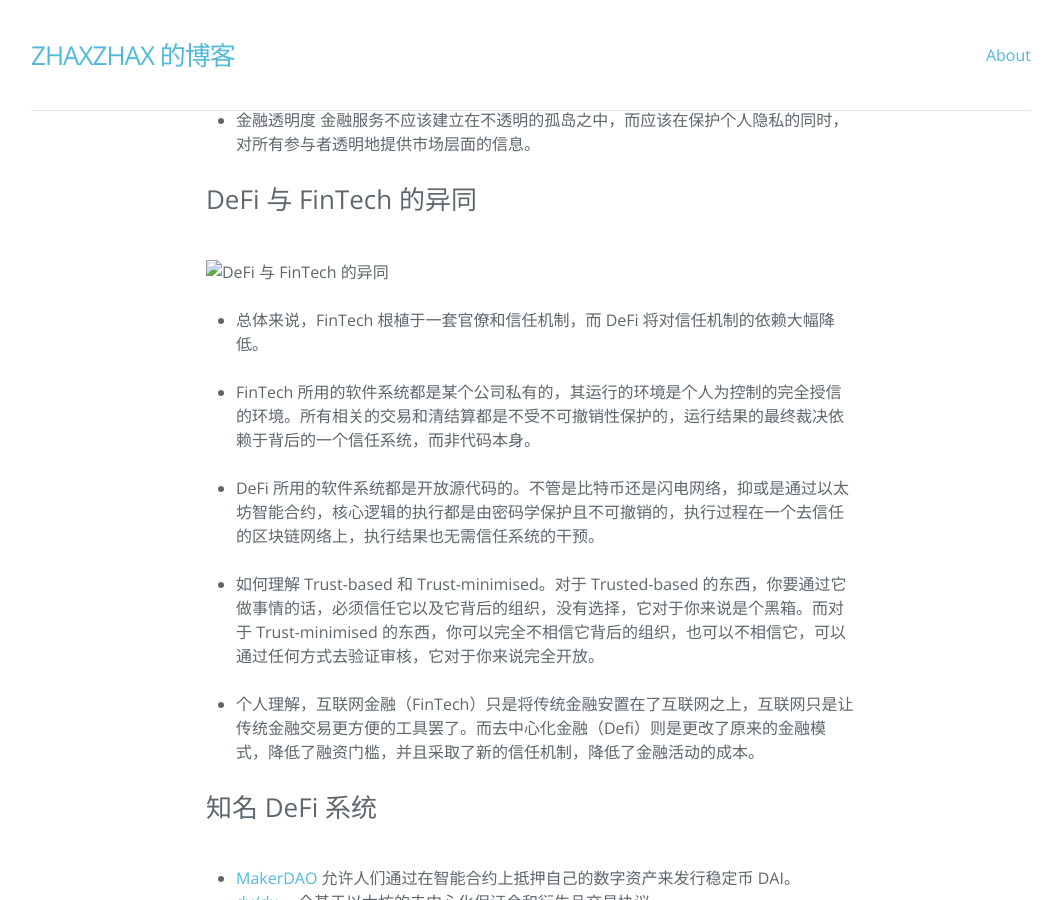
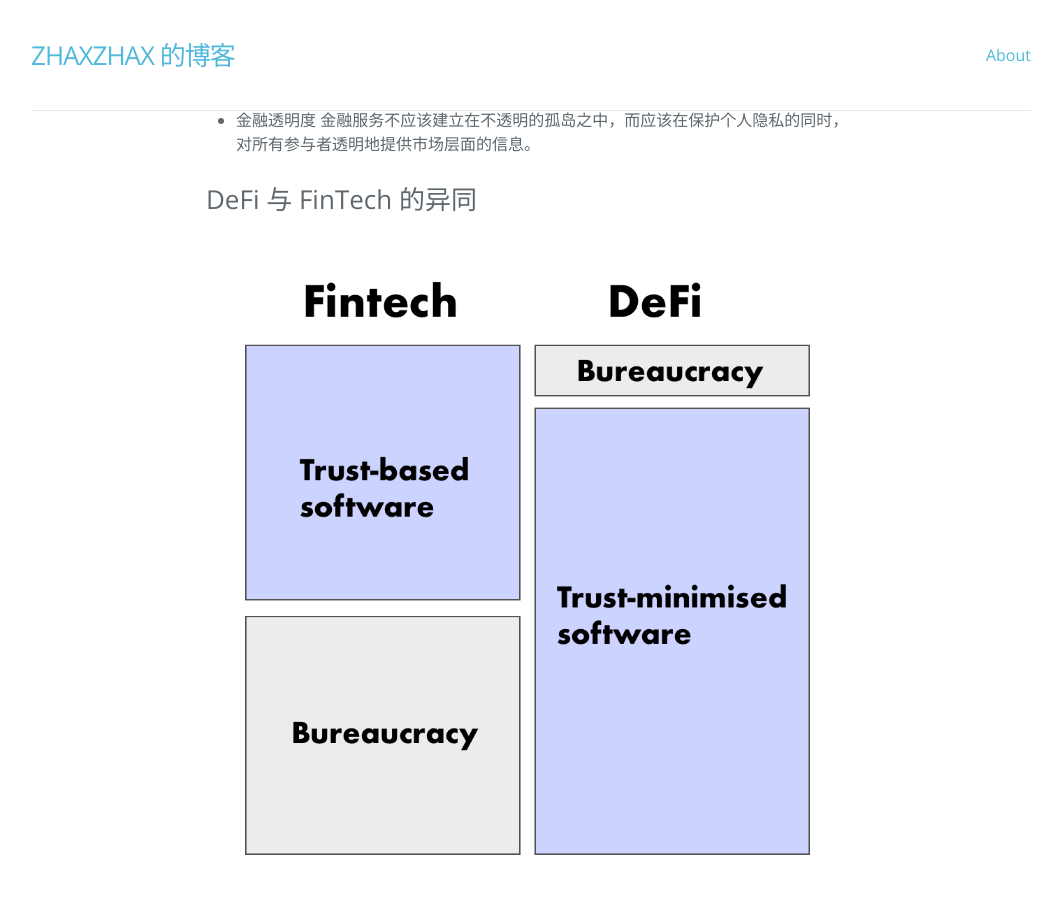
Before and after one commit to zhaxzhax/zhaxzhax.github.io, a Jekyll site: the page built from _posts/2020-06-22-Defi能取代Cefi吗？.md, in a window 1280 px wide and 900 px high, scrolled down 888 px. Shown: the whole window, without its empty margins (109-1171 px from the left). Built offline with Jekyll 4.4.1, drawn with Linux system fonts in a browser that asks for light colours; nearby versions of some CDN libraries.

Commit message:
change pic folder name

```diff
--- a/_posts/2020-06-22-Defi能取代Cefi吗？.md
+++ b/_posts/2020-06-22-Defi能取代Cefi吗？.md
@@ -33,7 +33,7 @@ DeFi 致力于创建一个任何人只要有互联网连接就可以访问的金
 金融服务不应该建立在不透明的孤岛之中，而应该在保护个人隐私的同时，对所有参与者透明地提供市场层面的信息。
 
 ### DeFi 与 FinTech 的异同
-![DeFi 与 FinTech 的异同](../_pic/defi1.png)
+![DeFi 与 FinTech 的异同](https://blog.zhaxzhax.cn/pic/2020-06-22-defi1.png)
 + 总体来说，FinTech 根植于一套官僚和信任机制，而 DeFi 将对信任机制的依赖大幅降低。
 
 + FinTech 所用的软件系统都是某个公司私有的，其运行的环境是个人为控制的完全授信的环境。所有相关的交易和清结算都是不受不可撤销性保护的，运行结果的最终裁决依赖于背后的一个信任系统，而非代码本身。
```
Also changed, not shown: pic/2020-06-22-defi1.png (renamed from _pic/defi1.png).
